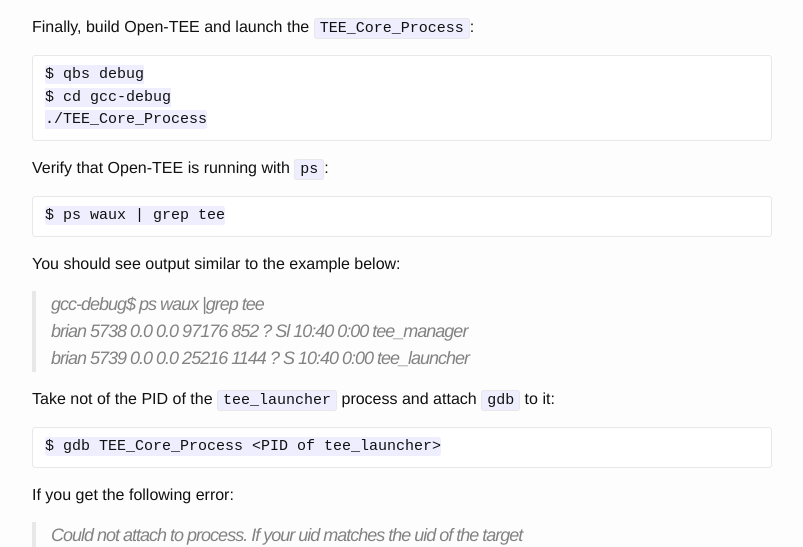
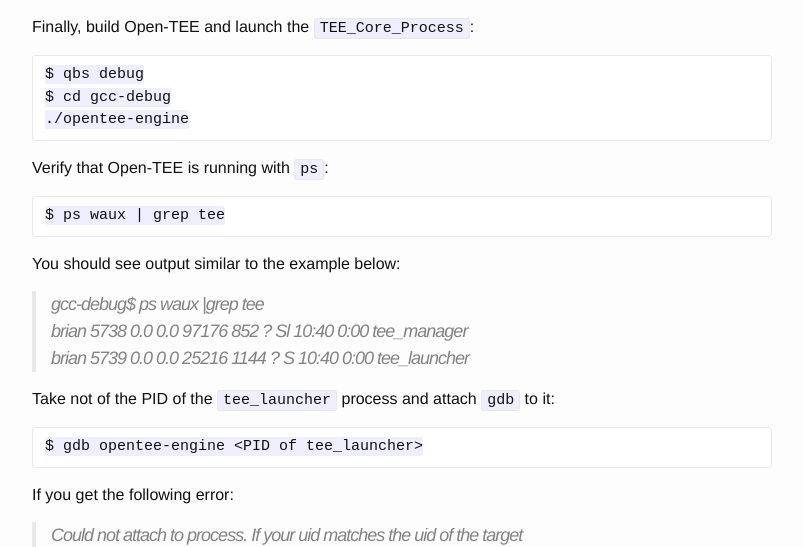
Before and after one commit to Open-TEE/Open-Tee.github.io, a Jekyll site: the page built from tutorial.md, in a window 1280 px wide and 900 px high, scrolled down 1202 px. Shown: the part 194-741 px from the top of the window, without its empty margins (238-1041 px from the left). Built offline with Jekyll 4.4.1, drawn with Linux system fonts in a browser that asks for light colours.

Commit message:
rename the core binary to opentee-engine
Signed-off-by: Brian McGillion <brian.mcgillion@intel.com>

```diff
--- a/tutorial.md
+++ b/tutorial.md
@@ -31,7 +31,7 @@ Now configure `qbs`:
 
 Fetch the `repo` repository management tool:
 
-	$ mkdir -p ~/bin
+    $ mkdir -p ~/bin
     $ curl http://commondatastorage.googleapis.com/git-repo-downloads/repo > ~/bin/repo
     $ chmod +x ~/bin/repo
 
@@ -66,7 +66,7 @@ Finally, build Open-TEE and launch the `TEE_Core_Process`:
 
     $ qbs debug
     $ cd gcc-debug
-    ./TEE_Core_Process
+    ./opentee-engine
 
 Verify that Open-TEE is running with `ps`:
 
@@ -80,7 +80,7 @@ You should see output similar to the example below:
 
 Take not of the PID of the `tee_launcher` process and attach `gdb` to it:
 
-    $ gdb TEE_Core_Process <PID of tee_launcher>
+    $ gdb opentee-engine <PID of tee_launcher>
 
 If you get the following error:
 
@@ -102,8 +102,8 @@ itself and resume execution:
 
 In second terminal run the client application:
 
-	$ cd Open-TEE/gcc-debug
-    $ ./conn_test_app
+    $ cd Open-TEE/gcc-debug
+    $ ./conn_test_app
 
 You should now expect to see output similar to the following:
 
```
